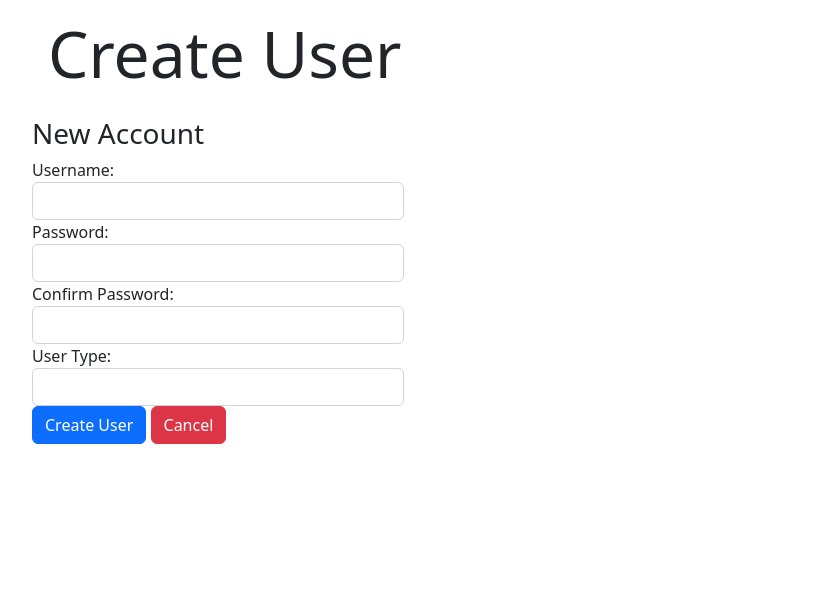
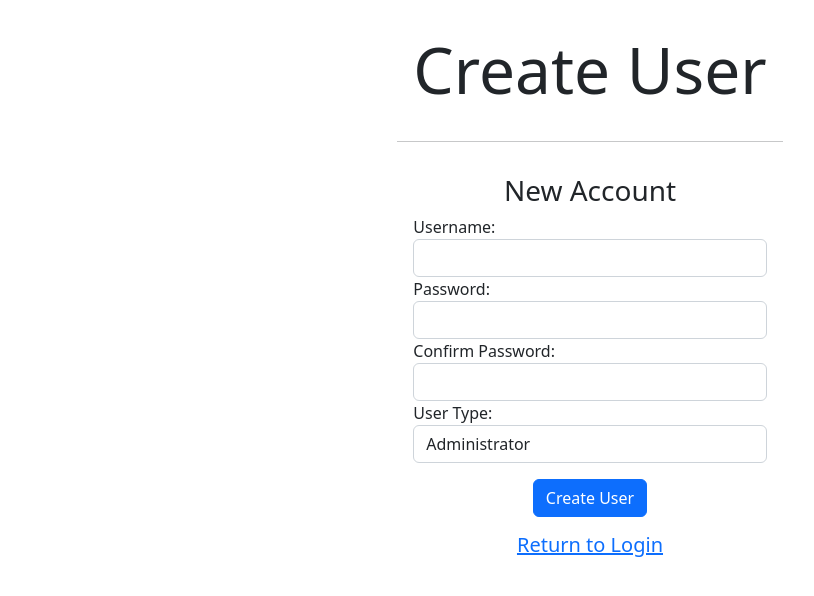
Before and after one commit to jdmclatcher/breaking-barriers, a Node server app: page /create_user in a window 1280 px wide. Shown: the top 596 px of the page, without its empty margins (50-864 px from the left). Run offline with Node 20, Linux system fonts and the light colour scheme; some libraries are stand-ins or nearby versions.

Commit message:
integrate create user, styling updates

```diff
--- a/public/views/create_module.ejs
+++ b/public/views/create_module.ejs
@@ -43,9 +43,6 @@
                 <div class="d-flex justify-content-center p-1">
                     <input type="submit" class="btn btn-primary" value="Create Module" id="createModule">
                 </div>
-                <div class="d-flex justify-content-center p-1">
-                    <button type="reset" onclick="window.location.href='/modules'" class="btn btn-danger">Cancel</button>
-                </div>
                 <div hidden id="message" role="alert"></div>
                 <br />
                 <br />
--- a/public/views/create_user.ejs
+++ b/public/views/create_user.ejs
@@ -12,13 +12,13 @@
     <link href="../../node_modules/bootstrap/dist/css/bootstrap.css" rel="stylesheet" type="text/css">
 </head>
 <body>
-<div class="container">
-    <div class="page-header">
-        <h2 class="display-3 p-3">Create User</h2>
-    </div>
-    <div class="col col-md-4">
+<div class="d-flex justify-content-center p-3">
+    <div>
+        <h2 class="text-center display-3 p-3">Create User</h2>
+        <hr />
+        <div class="p-3">
             <form method="POST" action="/create_user">
-            <div>
+                <div class="text-center">
                     <h3>New Account</h3>
                 </div>
                 <div class="form-group">
@@ -35,18 +35,20 @@
                 </div>
                 <div class="form-group">
                     <label for="userType">User Type:</label>
-                <select type="text" class="form-control" name="userType" id="userType" selected="" required>
-                    <option value=""></option>
-                    <option value="admin">Administrator</option>
+                    <select type="text" class="form-control" name="userType" id="userType" required>
+                        <option selected value="admin">Administrator</option>
                         <option value="instructor">Instructor</option>
                     </select>
                 </div>
                 <div hidden id="message" role="alert"></div>
-            <div class="form-group">
+                <div class="d-flex justify-content-center p-3">
                     <input type="submit" class="btn btn-primary" value="Create User" id="createUser">
-                <button type="reset" onclick="window.location.href='/'" class="btn btn-danger">Cancel</button>
                 </div>
             </form>
+            <h5 class="text-center">
+                <a href="/">Return to Login</a>
+            </h5>
+        </div>
     </div>
 </div>
 </body>
```
Also changed, not shown: public/views/login.html (+6 -1 lines). Lines whose indentation alone changed are shown as unchanged.
